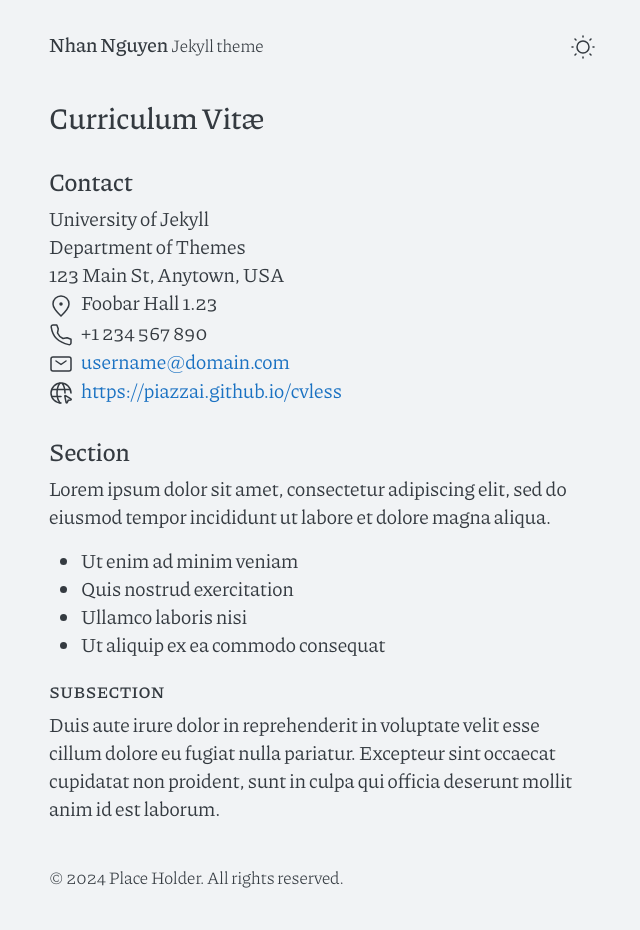
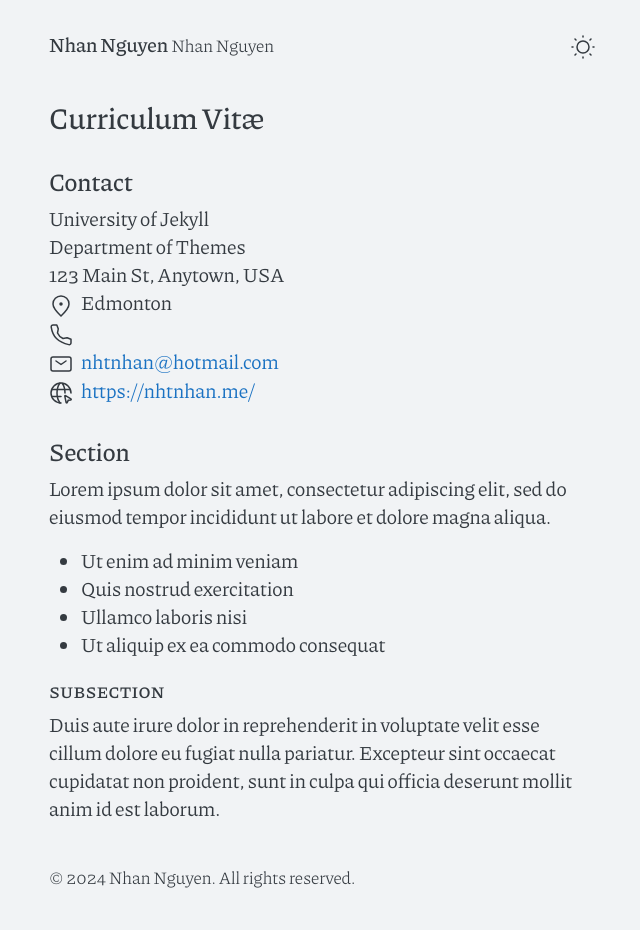
Before and after one commit to nhtnhan/nhtnhan.github.io, a Jekyll site: the page built from cv.md, in a window 1280 px wide. Shown: the whole page, without its empty margins (318-958 px from the left). Built offline with Jekyll 4.4.1, drawn with Linux system fonts in a browser that asks for light colours.

Commit message:
edit basic info

```diff
--- a/_config.yml
+++ b/_config.yml
@@ -1,28 +1,23 @@
 title: Nhan Nguyen
 description: I am a software developer at LawDepot. I
 baseurl: ""
-url: https://piazzai.github.io/cvless
+url: https://nhtnhan.me/
 
 # site settings
-taglong: Jekyll theme for a beautiful online CV
-tagshort: Jekyll theme
+taglong: Nhan Nguyen
+tagshort: Nhan Nguyen
 
 # author settings
 author:
-  name: Place Holder
-  email: username@domain.com
+  name: Nhan Nguyen
+  email: nhtnhan@hotmail.com
 photo: assets/files/photo.jpg
-address: Foobar Hall 1.23
-phone: +1 234 567 890
+address: Edmonton
 
 # social media links
 social:
-  facebook: username
-  github: username
-  instagram: username
-  linkedin: username
-  stackoverflow: 0000000/username
-  x: username
+  github: nhtnhan
+  linkedin: nhthiennhan
 
 # build settings
 permalink: pretty
```
Also changed, not shown: assets/files/photo.jpg.
